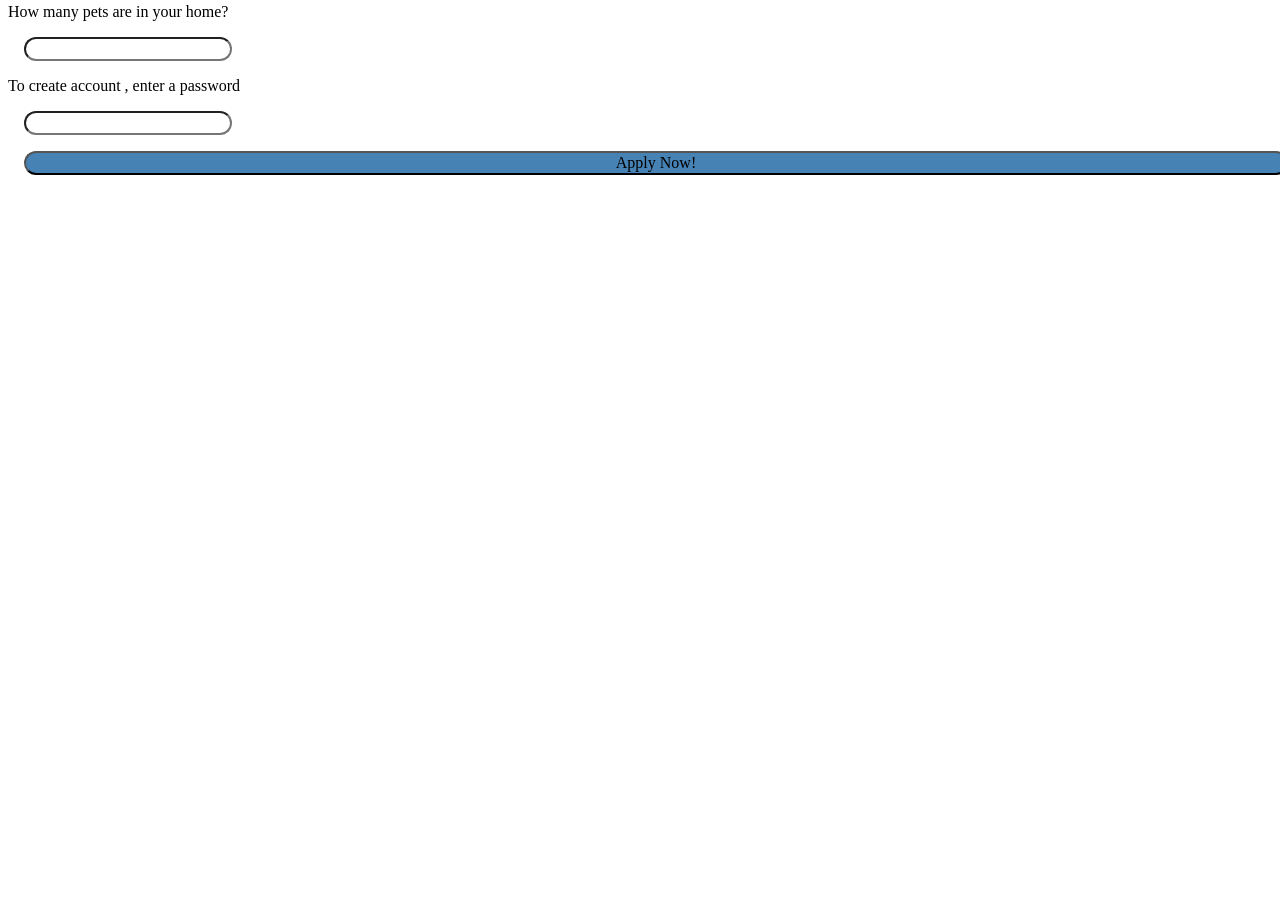
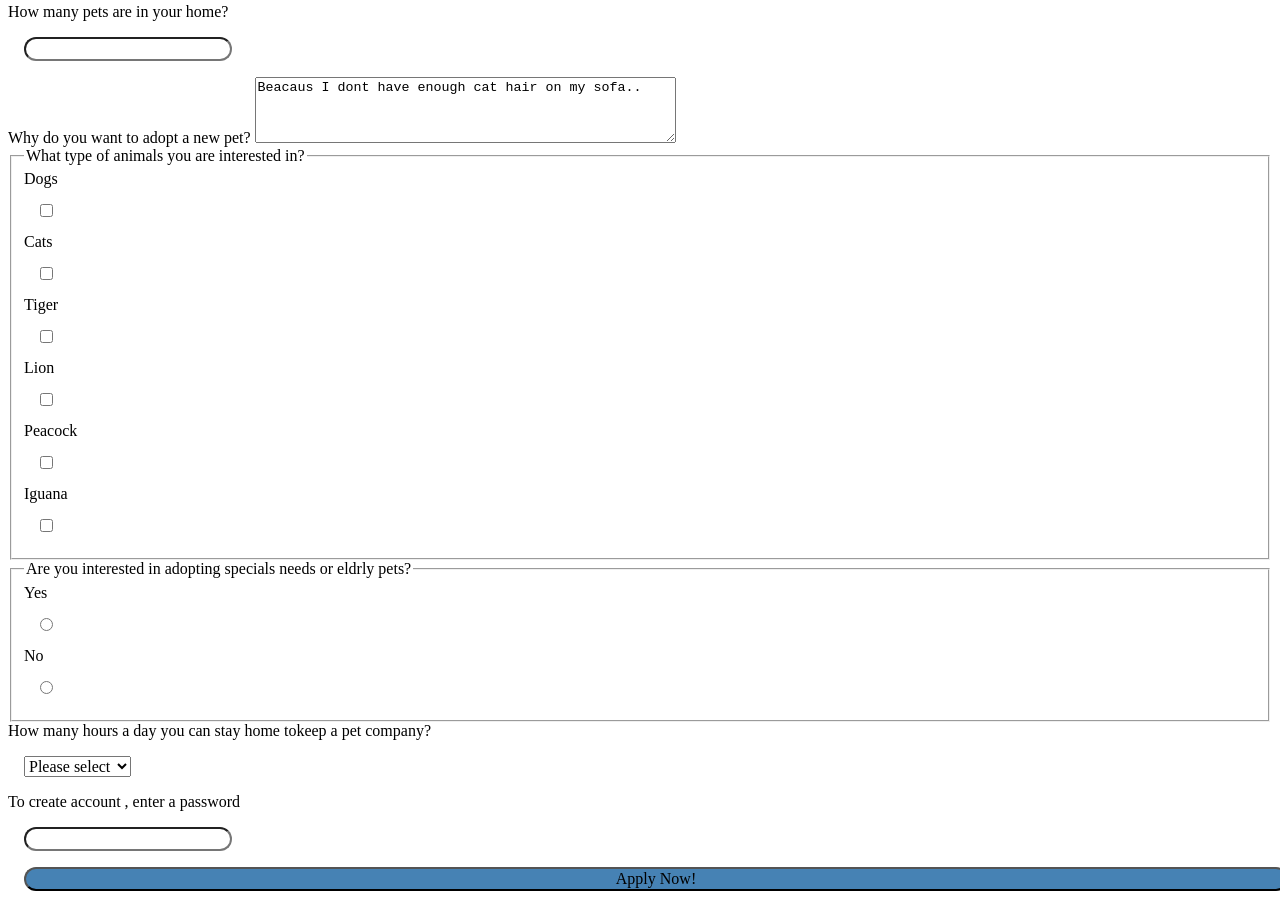
Before and after one commit to sansadev/web-form, a plain HTML site: page index.html in a window 1280 px wide. Shown: the part 339-1246 px from the top of the page. Before the commit the page ends 800 px from the top, so only its background shows below. Drawn offline with Linux system fonts and the light colour scheme.

Commit message:
created new input options

```diff
--- a/index.html
+++ b/index.html
@@ -24,10 +24,65 @@
  <label> How many pets are in your home?
   <input type="number" name="petCount">
 </label>
+
+<label>Why do you want to adopt a new pet?
+   <textarea name="applicantReason" rows="4" cols="50">
+Beacaus I dont have enough cat hair on my sofa..
+   </textarea>
+</label>
+
+
+<fieldset>
+  <legend>What type of animals you are interested in?</legend>
+<label>Dogs
+  <input type="checkbox" name="type" value="dogs">
+</label>
+<label>Cats
+  <input type="checkbox" name="type" value="cats">
+</label>
+<label>Tiger
+  <input type="checkbox" name="type" value="tigerss">
+</label>
+<label>Lion
+  <input type="checkbox" name="type" value="lions">
+</label>
+<label>Peacock
+  <input type="checkbox" name="type" value="peacocks">
+</label>
+<label>Iguana
+  <input type="checkbox" name="type" value="iguanas">
+</label>
+</fieldset>
+
+<fieldset>
+  <legend>Are you interested in adopting  specials needs or eldrly pets?</legend>
+
+  <label>Yes
+    <input type="radio" name="special" value="yes">
+  </label>
+
+  <label>No
+    <input type="radio" name="special" value="no">
+  </label>
+</fieldset>
+
+<label>How many hours a day you can stay home tokeep a pet company?
+
+<select name="hours">
+  <option value="">Please select</option>
+  <option value="few">less than 10</option>
+  <option value="some">10 to 16</option>
+  <option value="many">more than 16</option>
+</select>
+
+
+</label>
+
 <label>To create account , enter a password
   <input type="password" name="accountPW">
 </label>
     <input type="submit" value="Apply Now!">
   </form>
+
 </body>
 </html>
```
